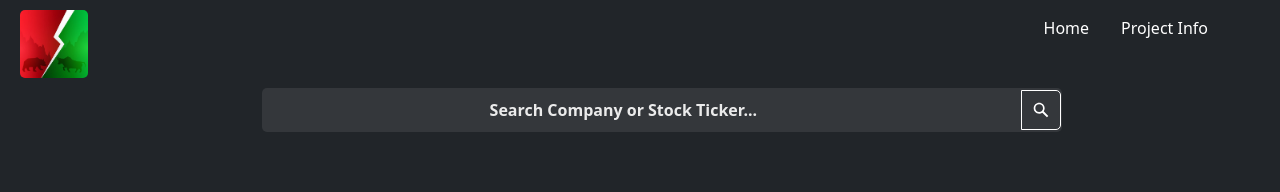
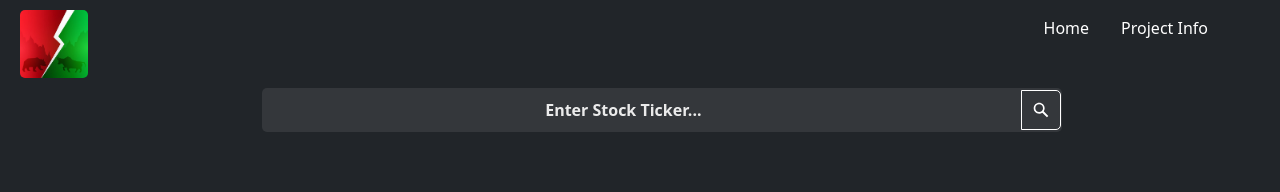
Before and after one commit to m-rivera1/stock_prediction, a Flask app: page / in a window 1280 px wide. Shown: the top 192 px of the page. Run offline with Flask 2, Linux system fonts and the light colour scheme; some libraries are stand-ins or nearby versions.

Commit message:
adjusted searchbar text

```diff
--- a/templates/index.html
+++ b/templates/index.html
@@ -41,7 +41,7 @@
         <div class="search-container">
             <form action="/get-stock" method="POST" autocomplete="off" role="search" id="searchform"
                 class="text-center col-xs-12 col-sm-12 col-md-12 col-lg-12">
-                <input type="text" name="search" id="query" placeholder="Search Company or Stock Ticker...">
+                <input type="text" name="search" id="query" placeholder="Enter Stock Ticker...">
                 <button id="searchBtn" type='submit' class='btn-default'>
                     <svg viewBox="0 0 1024 1024">
                         <path class="path1"
```
